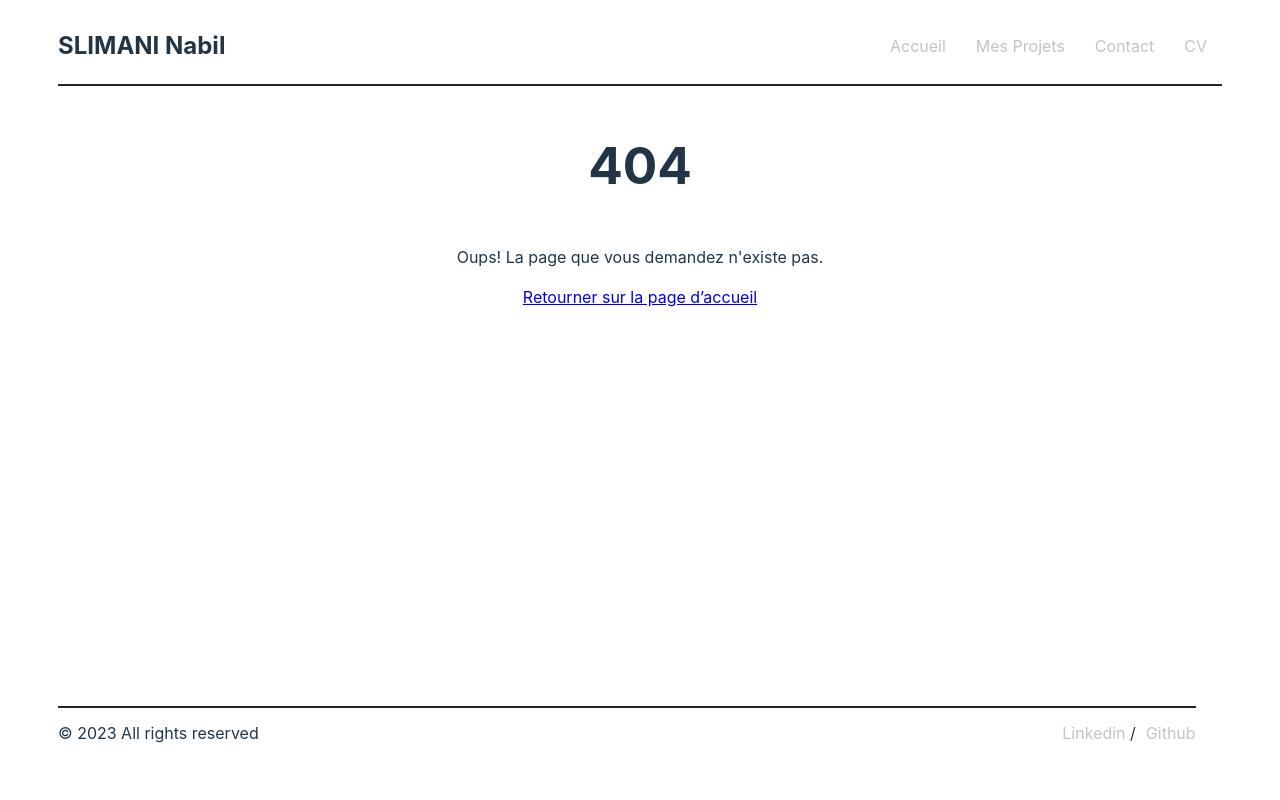
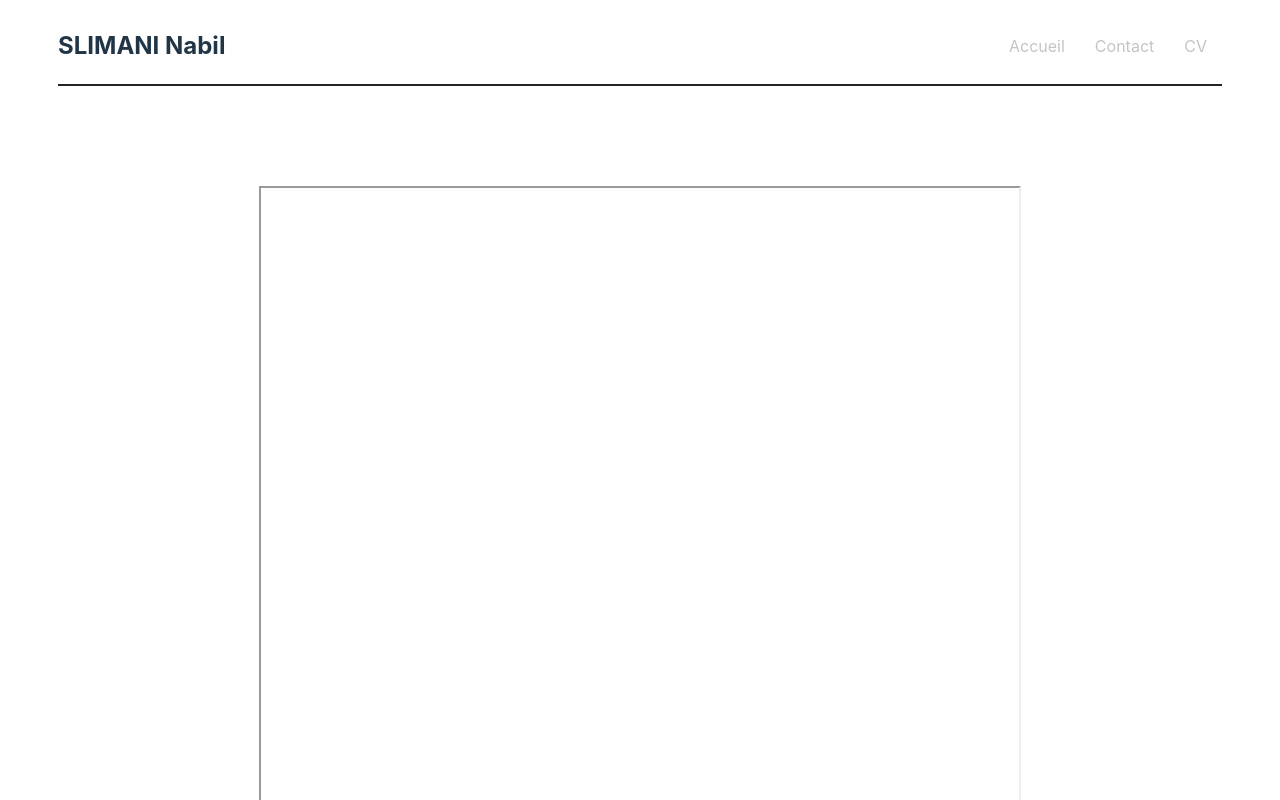
Before and after one commit to NabilSli/My-Portfolio, a React (Vite) app in the folder my-portfolio/: page /cv in a window 1280 px wide. Before the commit this address had no page. Shown: the top 800 px of the page. Built offline with nearby package versions, Linux system fonts and the light colour scheme.

Commit message:
feat (pdfViewer): add a new page to display cv in pdf

```diff
--- a/my-portfolio/src/App.jsx
+++ b/my-portfolio/src/App.jsx
@@ -1,7 +1,7 @@
 import { BrowserRouter as Router, Route, Routes } from "react-router-dom";
 import Layout from "./components/layout.jsx";
 
-import { home, projects, error } from "./routes.jsx";
+import { home, projects, error, cv } from "./routes.jsx";
 
 function App() {
   return (
@@ -11,6 +11,7 @@ function App() {
           <Route path={home.path} element={<home.Element />} />
           <Route path={projects.path} element={<projects.Element />} />
           <Route path={error.path} element={<error.Element />} />
+          <Route path={cv.path} element={<cv.Element />} />
         </Routes>
       </Layout>
     </Router>
--- a/my-portfolio/src/components/header.jsx
+++ b/my-portfolio/src/components/header.jsx
@@ -1,6 +1,6 @@
 import React from "react";
 import { NavLink } from "react-router-dom";
-import { home, projects } from "../routes";
+import { home, projects, cv } from "../routes";
 
 function Header() {
   return (
@@ -14,15 +14,12 @@ function Header() {
             </NavLink>
           </li>
           <li>
-            <NavLink to={projects.path} className="navAnchor">
-              Mes Projets
-            </NavLink>
-          </li>
-          <li>
             <NavLink className="navAnchor">Contact</NavLink>
           </li>
           <li>
-            <NavLink className="navAnchor">CV</NavLink>
+            <NavLink to={cv.path} className="navAnchor">
+              CV
+            </NavLink>
           </li>
         </ul>
       </nav>
--- /dev/null
+++ b/my-portfolio/src/components/pdfViewer.jsx
@@ -0,0 +1,10 @@
+import React from "react";
+
+const PdfViewer = () => {
+  return (
+    <div className="pdfViewer">
+      <iframe src="\cv.pdf" width="60%" height="1200px" />
+    </div>
+  );
+};
+export default PdfViewer;
--- /dev/null
+++ b/my-portfolio/src/pages/Cv.page.jsx
@@ -0,0 +1,11 @@
+import React from "react";
+
+import PdfViewer from "../components/pdfViewer";
+
+export default function Cv() {
+  return (
+    <section>
+      <PdfViewer />
+    </section>
+  );
+}
--- a/my-portfolio/src/routes.jsx
+++ b/my-portfolio/src/routes.jsx
@@ -1,7 +1,9 @@
 import Home from "./pages/Home.page";
 import Projects from "./pages/Projects.page";
 import Error from "./pages/Error.page";
+import Cv from "./pages/Cv.page";
 
 export const home = { path: "/", Element: Home };
+export const cv = { path: "/cv", Element: Cv };
 export const projects = { path: "/projects/:id", Element: Projects };
 export const error = { path: "*", Element: Error };
--- a/my-portfolio/src/scss/_layout.scss
+++ b/my-portfolio/src/scss/_layout.scss
@@ -27,6 +27,10 @@
   a:hover {
     color: #f6f7f7;
   }
+}
+
+.pdfViewer {
+  margin-top: 100px;
 }
 
 .pageContainer {
```
Also changed, not shown: 1 other file (tests, documents, lock files or other folders).
